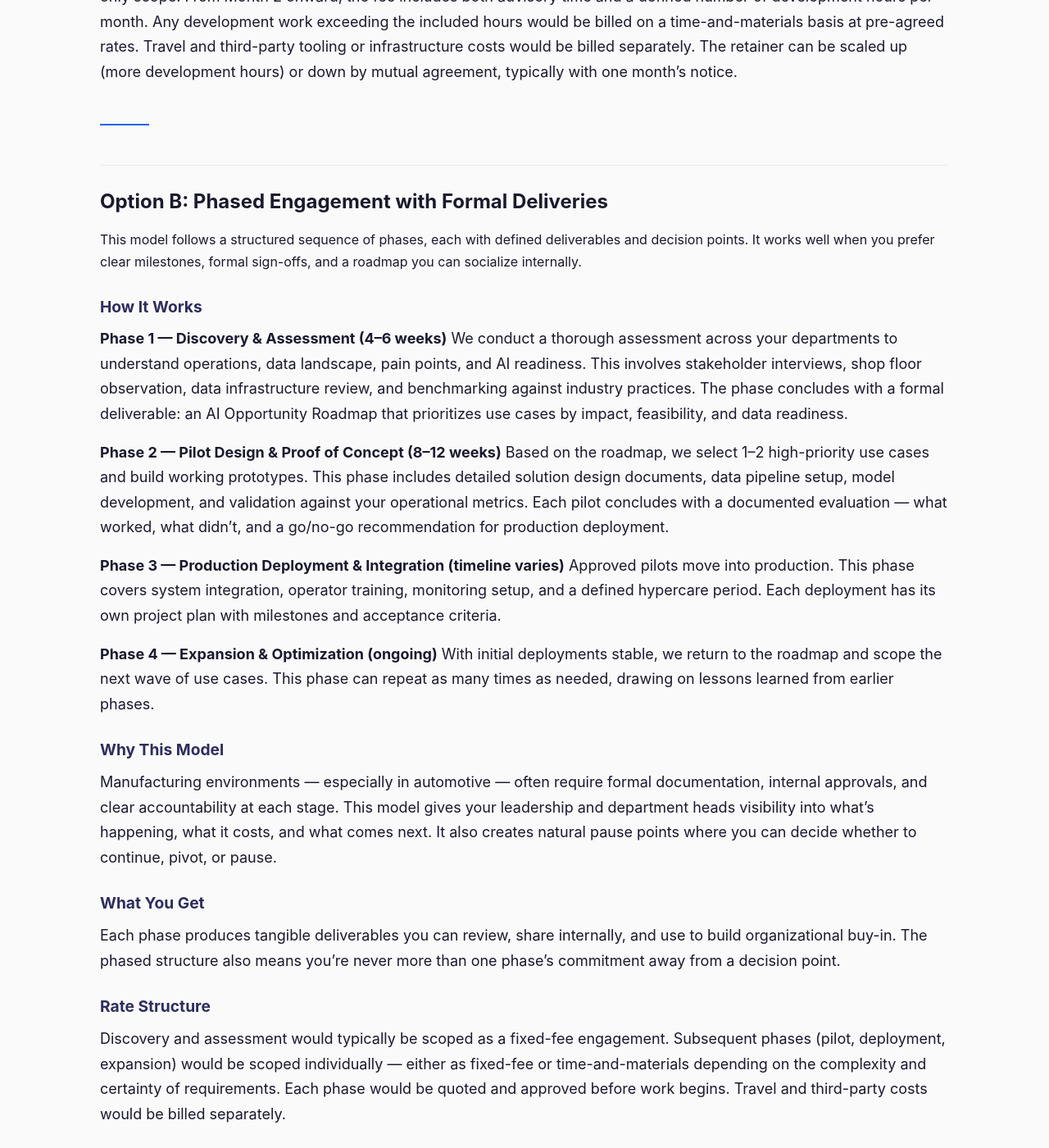
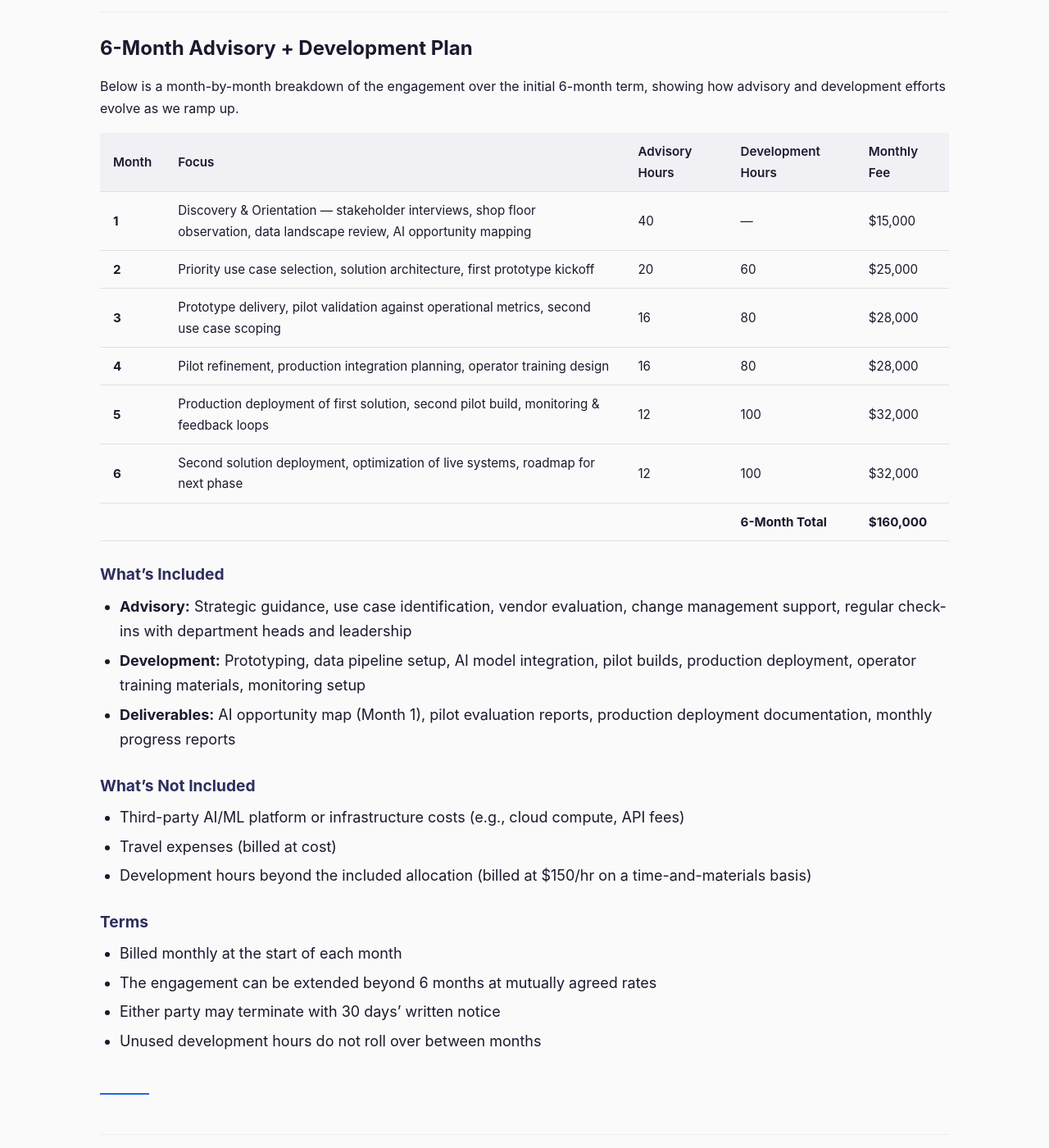
Before and after one commit to xorbh/jjg-proposal, a Jekyll site: the page built from index.md, in a window 1280 px wide and 1400 px high, scrolled down 1587 px. Shown: the whole window at 82% size. Built offline with Jekyll 4.4.1, drawn with Linux system fonts in a browser that asks for light colours; some of the changed text lies outside the part shown.

Commit message:
Remove Option B, add 6-month advisory + development charges plan
- Simplified to single engagement model (integrated monthly retainer)
- Added month-by-month breakdown with hours and fees for 6-month term
- Updated intro, next steps, and layout subtitle accordingly

Co-Authored-By: Claude Opus 4.6 (1M context) <noreply@anthropic.com>

```diff
--- a/_layouts/default.html
+++ b/_layouts/default.html
@@ -131,7 +131,7 @@
 <body>
   <header>
     <div class="site-title">{{ site.title }}</div>
-    <div class="site-description">{{ site.description }}</div>
+    <div class="site-description">Integrated Monthly Retainer — Advisory + Development</div>
     <div class="meta">
       <span>Prepared for: JJG Manufacturing</span>
       <span>Prepared by: Xorworks</span>
--- a/index.md
+++ b/index.md
@@ -3,11 +3,11 @@ layout: default
 title: AI Transformation Engagement
 ---
 
-We're excited about the opportunity to partner with JJG Manufacturing on integrating AI across your operations. Based on our initial discussion, we've outlined two engagement models below. Each reflects a different balance of flexibility and structure — we'd love your feedback on which feels like the right fit, or whether a hybrid makes sense.
+We're excited about the opportunity to partner with JJG Manufacturing on integrating AI across your operations. Based on our initial discussion, we've outlined our proposed engagement model below — an integrated monthly retainer that bundles strategic advisory with hands-on development, designed to move quickly from identifying opportunities to building working solutions.
 
 ---
 
-## Option A: Integrated Monthly Retainer (Advisory + Development)
+## Integrated Monthly Retainer (Advisory + Development)
 
 This model bundles strategic advisory and a dedicated pool of development hours into a single monthly retainer. It's designed for speed — when we spot an opportunity, we can move straight into building without the overhead of scoping a separate project each time.
 
@@ -27,71 +27,49 @@ Our experience with manufacturing clients is that AI opportunities surface gradu
 
 A predictable, even monthly cost that covers both the thinking and the doing. You get a consistent AI partner embedded in your operations — not just advising, but actively building. As we learn your business more deeply each month, the development work becomes increasingly well-aimed. And because the monthly cost is fixed, budgeting and internal approvals are straightforward.
 
-### Rate Structure
-
-The retainer is billed as a single fixed monthly fee. Month 1 (discovery) is billed at a reduced rate reflecting the advisory-only scope. From Month 2 onward, the fee includes both advisory time and a defined number of development hours per month. Any development work exceeding the included hours would be billed on a time-and-materials basis at pre-agreed rates. Travel and third-party tooling or infrastructure costs would be billed separately. The retainer can be scaled up (more development hours) or down by mutual agreement, typically with one month's notice.
-
 ---
 
-## Option B: Phased Engagement with Formal Deliveries
+## 6-Month Advisory + Development Plan
 
-This model follows a structured sequence of phases, each with defined deliverables and decision points. It works well when you prefer clear milestones, formal sign-offs, and a roadmap you can socialize internally.
+Below is a month-by-month breakdown of the engagement over the initial 6-month term, showing how advisory and development efforts evolve as we ramp up.
 
-### How It Works
+| Month | Focus | Advisory Hours | Development Hours | Monthly Fee |
+|-------|-------|---------------|-------------------|-------------|
+| **1** | Discovery & Orientation — stakeholder interviews, shop floor observation, data landscape review, AI opportunity mapping | 40 | — | $15,000 |
+| **2** | Priority use case selection, solution architecture, first prototype kickoff | 20 | 60 | $25,000 |
+| **3** | Prototype delivery, pilot validation against operational metrics, second use case scoping | 16 | 80 | $28,000 |
+| **4** | Pilot refinement, production integration planning, operator training design | 16 | 80 | $28,000 |
+| **5** | Production deployment of first solution, second pilot build, monitoring & feedback loops | 12 | 100 | $32,000 |
+| **6** | Second solution deployment, optimization of live systems, roadmap for next phase | 12 | 100 | $32,000 |
+| | | | **6-Month Total** | **$160,000** |
 
-**Phase 1 — Discovery & Assessment (4–6 weeks)**
-We conduct a thorough assessment across your departments to understand operations, data landscape, pain points, and AI readiness. This involves stakeholder interviews, shop floor observation, data infrastructure review, and benchmarking against industry practices. The phase concludes with a formal deliverable: an AI Opportunity Roadmap that prioritizes use cases by impact, feasibility, and data readiness.
+### What's Included
 
-**Phase 2 — Pilot Design & Proof of Concept (8–12 weeks)**
-Based on the roadmap, we select 1–2 high-priority use cases and build working prototypes. This phase includes detailed solution design documents, data pipeline setup, model development, and validation against your operational metrics. Each pilot concludes with a documented evaluation — what worked, what didn't, and a go/no-go recommendation for production deployment.
+- **Advisory:** Strategic guidance, use case identification, vendor evaluation, change management support, regular check-ins with department heads and leadership
+- **Development:** Prototyping, data pipeline setup, AI model integration, pilot builds, production deployment, operator training materials, monitoring setup
+- **Deliverables:** AI opportunity map (Month 1), pilot evaluation reports, production deployment documentation, monthly progress reports
 
-**Phase 3 — Production Deployment & Integration (timeline varies)**
-Approved pilots move into production. This phase covers system integration, operator training, monitoring setup, and a defined hypercare period. Each deployment has its own project plan with milestones and acceptance criteria.
+### What's Not Included
 
-**Phase 4 — Expansion & Optimization (ongoing)**
-With initial deployments stable, we return to the roadmap and scope the next wave of use cases. This phase can repeat as many times as needed, drawing on lessons learned from earlier phases.
+- Third-party AI/ML platform or infrastructure costs (e.g., cloud compute, API fees)
+- Travel expenses (billed at cost)
+- Development hours beyond the included allocation (billed at $150/hr on a time-and-materials basis)
 
-### Why This Model
+### Terms
 
-Manufacturing environments — especially in automotive — often require formal documentation, internal approvals, and clear accountability at each stage. This model gives your leadership and department heads visibility into what's happening, what it costs, and what comes next. It also creates natural pause points where you can decide whether to continue, pivot, or pause.
-
-### What You Get
-
-Each phase produces tangible deliverables you can review, share internally, and use to build organizational buy-in. The phased structure also means you're never more than one phase's commitment away from a decision point.
-
-### Rate Structure
-
-Discovery and assessment would typically be scoped as a fixed-fee engagement. Subsequent phases (pilot, deployment, expansion) would be scoped individually — either as fixed-fee or time-and-materials depending on the complexity and certainty of requirements. Each phase would be quoted and approved before work begins. Travel and third-party costs would be billed separately.
-
----
-
-## Comparing the Two Models
-
-| Dimension | Option A: Integrated Monthly Retainer | Option B: Phased Delivery |
-|-----------|---------------------------------------|---------------------------|
-| **Flexibility** | High — scope evolves organically each month | Moderate — structured but with decision gates |
-| **Predictability** | Even monthly cost; overflow billed at agreed rates | Each phase is quoted upfront |
-| **Speed to first value** | Fast — development starts from Month 2 | Moderate — discovery phase comes first |
-| **Internal visibility** | Lighter documentation, monthly progress updates | Formal deliverables at each gate |
-| **Commitment model** | Month-to-month with scaling flexibility | Phase-by-phase |
-| **Best suited for** | Organizations that want continuous discovery and delivery | Organizations that need structured milestones and approvals |
-
----
-
-## Our Recommendation
-
-Both models are proven approaches and we're comfortable executing either. That said, we find that the best choice often depends on how your internal decision-making works. If your teams have the autonomy to move quickly and you want AI embedded as an ongoing capability with development happening continuously, Option A tends to work well. If you need formal business cases and stage-gate approvals — which is common and entirely reasonable in automotive manufacturing — Option B may be a better cultural fit.
-
-We're also open to a hybrid: for example, starting with a structured discovery phase (from Option B) and then transitioning to a retainer model (from Option A) once priorities are clear.
+- Billed monthly at the start of each month
+- The engagement can be extended beyond 6 months at mutually agreed rates
+- Either party may terminate with 30 days' written notice
+- Unused development hours do not roll over between months
 
 ---
 
 ## Next Steps
 
-We'd appreciate your thoughts on which model resonates more with how JJG Manufacturing operates. A few questions that might help guide the conversation:
+We'd love to get this moving. A few questions to help us finalize the plan:
 
-1. How does your organization typically approve and fund new technology initiatives — is it project-by-project, or is there appetite for an ongoing advisory relationship?
-2. Are there specific departments or use cases you'd want to prioritize, or would you prefer a broad assessment first?
-3. What level of formal documentation and reporting does your leadership expect?
+1. Are there specific departments or use cases you'd want to prioritize in the discovery month?
+2. Who would be the key stakeholders and day-to-day contacts on the JJG side?
+3. What's your preferred timeline for kicking off Month 1?
 
-We're happy to walk through either option in more detail or tailor a hybrid approach based on your feedback.
+We're happy to walk through the plan in more detail or adjust the scope and pacing based on your needs.
```
